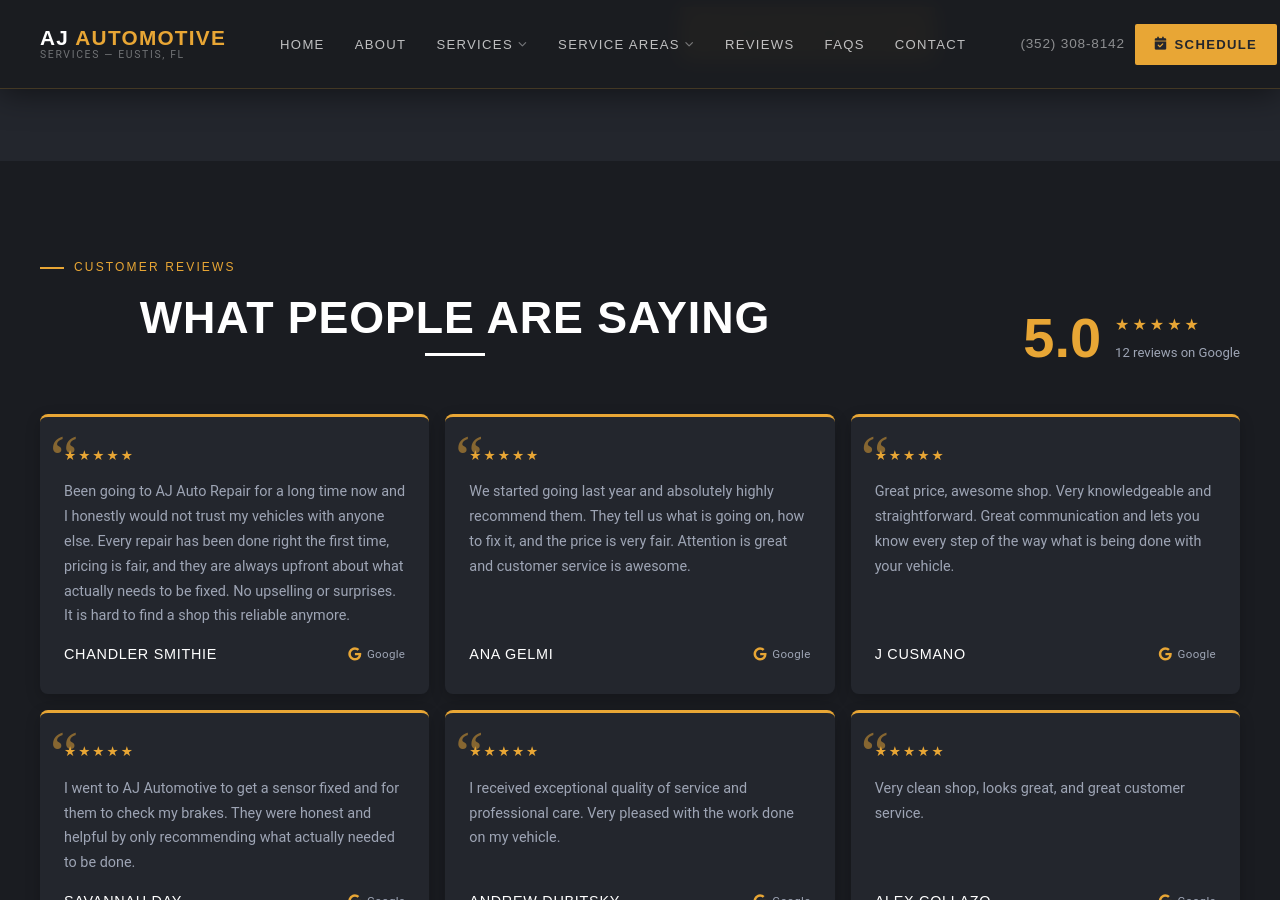
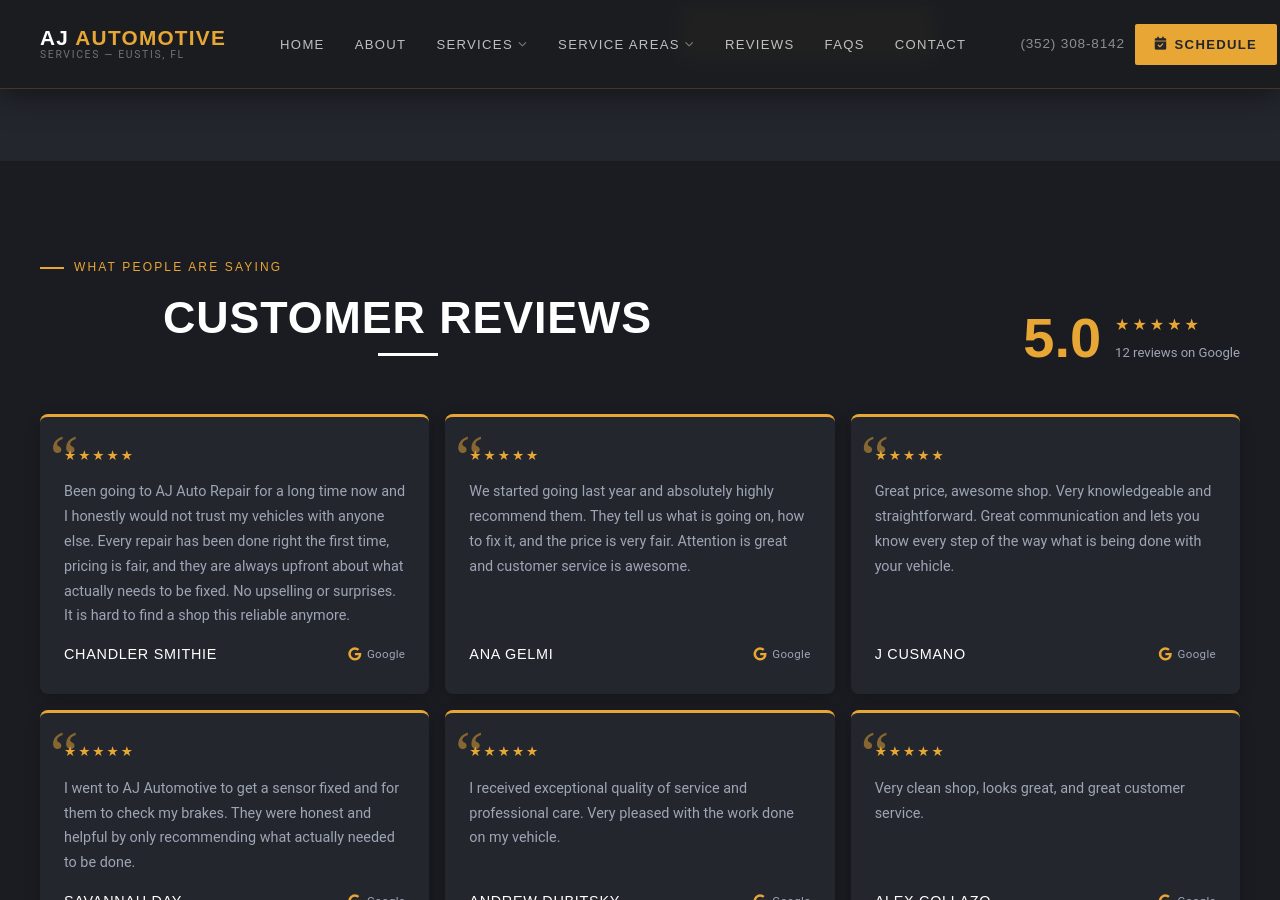
Before and after one commit to JamesBrownR/AJ-Auto-Repair, a Jekyll site: the page built from index.html, in a window 1280 px wide and 900 px high, scrolled down 3179 px. Built offline with Jekyll 4.4.1, drawn with Linux system fonts in a browser that asks for light colours; nearby versions of some CDN libraries; some web fonts are replaced; library files that are not in the unit come from our copies; some of the changed text lies outside the part shown.

Commit message:
Update index.html

```diff
--- a/index.html
+++ b/index.html
@@ -1068,10 +1068,7 @@
     <div class="hp-hero__bg"></div>
     <div class="hp-hero__content">
         <div class="hp-hero__eyebrow">Eustis, FL &mdash; Lake County</div>
-        <h1>
-            Real Repairs.
-            <em>Fair Prices.</em>
-        </h1>
+        <h1>  Real Repairs.     <em>Fair Prices.</em>        </h1>
         <p class="hp-hero__sub">AJ Automotive Services is a locally owned shop in Eustis, Fl. We do the job right the first time and tell you exactly what your vehicle needs before we touch it.</p>
         <div class="hp-hero__actions">
             <a href="tel:+13523088142" class="btn-gold">
@@ -1221,7 +1218,7 @@
     <div class="container">
         <div class="hp-why__layout">
             <div class="hp-why__image-wrap">
-                <img src="https://images.unsplash.com/photo-1530046339160-ce3e530c7d2f?auto=format&fit=crop&q=80&w=1200" alt="AJ Automotive technician working on vehicle in Eustis FL" loading="lazy">
+                <img src="/Pics/AJ31.webp" alt="AJ Automotive shop front Eustis, FL" loading="lazy">
                 <div class="hp-why__image-badge">
                     <strong>5.0</strong>
                     <span>Google Rating</span>
@@ -1274,8 +1271,8 @@
     <div class="container">
         <div class="hp-reviews__header">
             <div>
-                <div class="section-label">Customer Reviews</div>
-                <h2 class="section-title" style="margin-bottom:0;">What People Are Saying</h2>
+                <div class="section-label">What People Are Saying</div>
+                <h2 class="section-title" style="margin-bottom:0;"> Customer Reviews</h2>
             </div>
             <div class="hp-reviews__rating">
                 <div class="hp-reviews__score">5.0</div>
@@ -1363,8 +1360,8 @@
     <div class="container">
         <div style="display:flex; align-items:flex-end; justify-content:space-between; flex-wrap:wrap; gap:1rem;">
             <div>
-                <div class="section-label">Our Work</div>
-                <h2 class="section-title" style="margin-bottom:0;">The Shop in Action</h2>
+                <div class="section-label">The Shop in Action</div>
+                <h2 class="section-title" style="margin-bottom:0;">Our Work</h2>
             </div>
             <a href="/gallery" class="btn-outline" style="font-size:0.85rem; padding:10px 20px;">Full Gallery &rarr;</a>
         </div>
```
